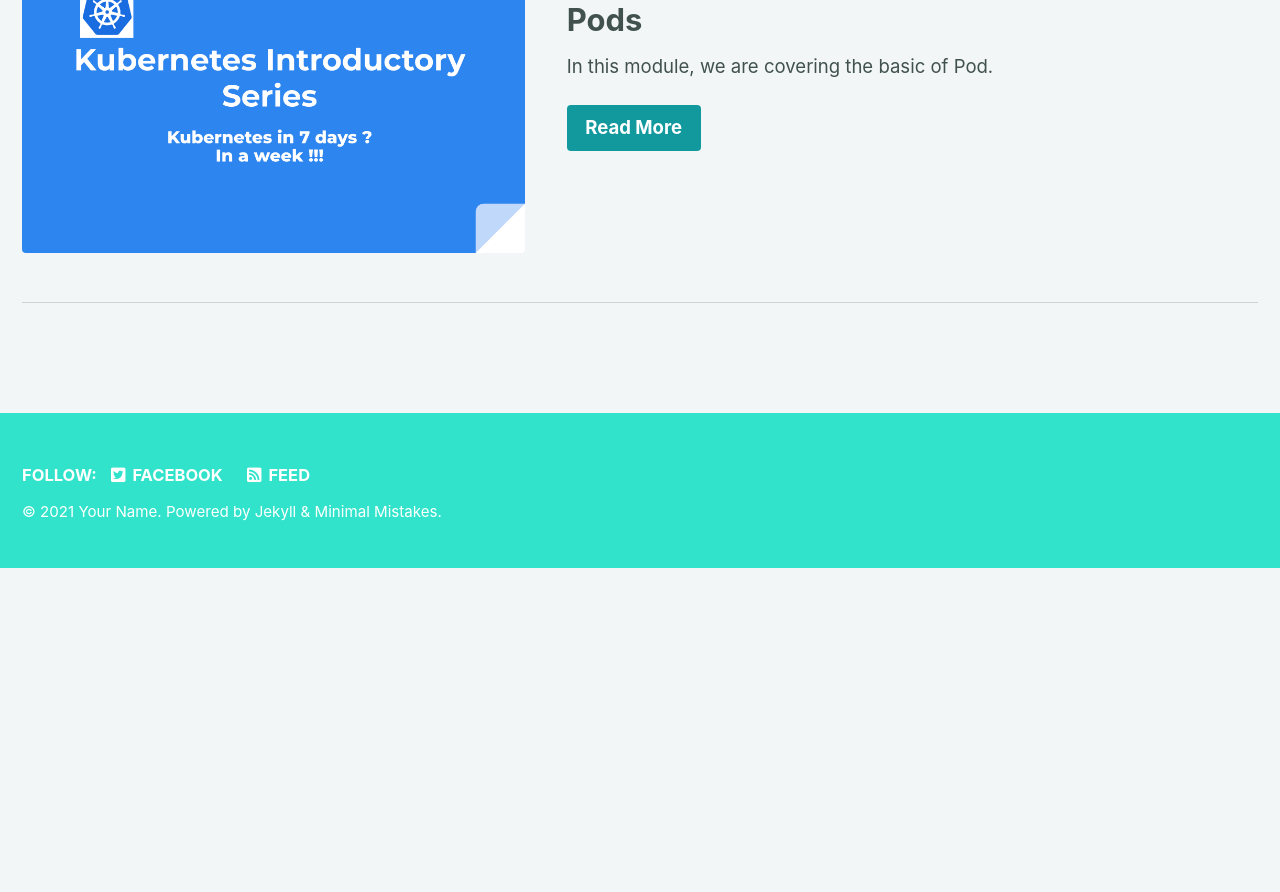
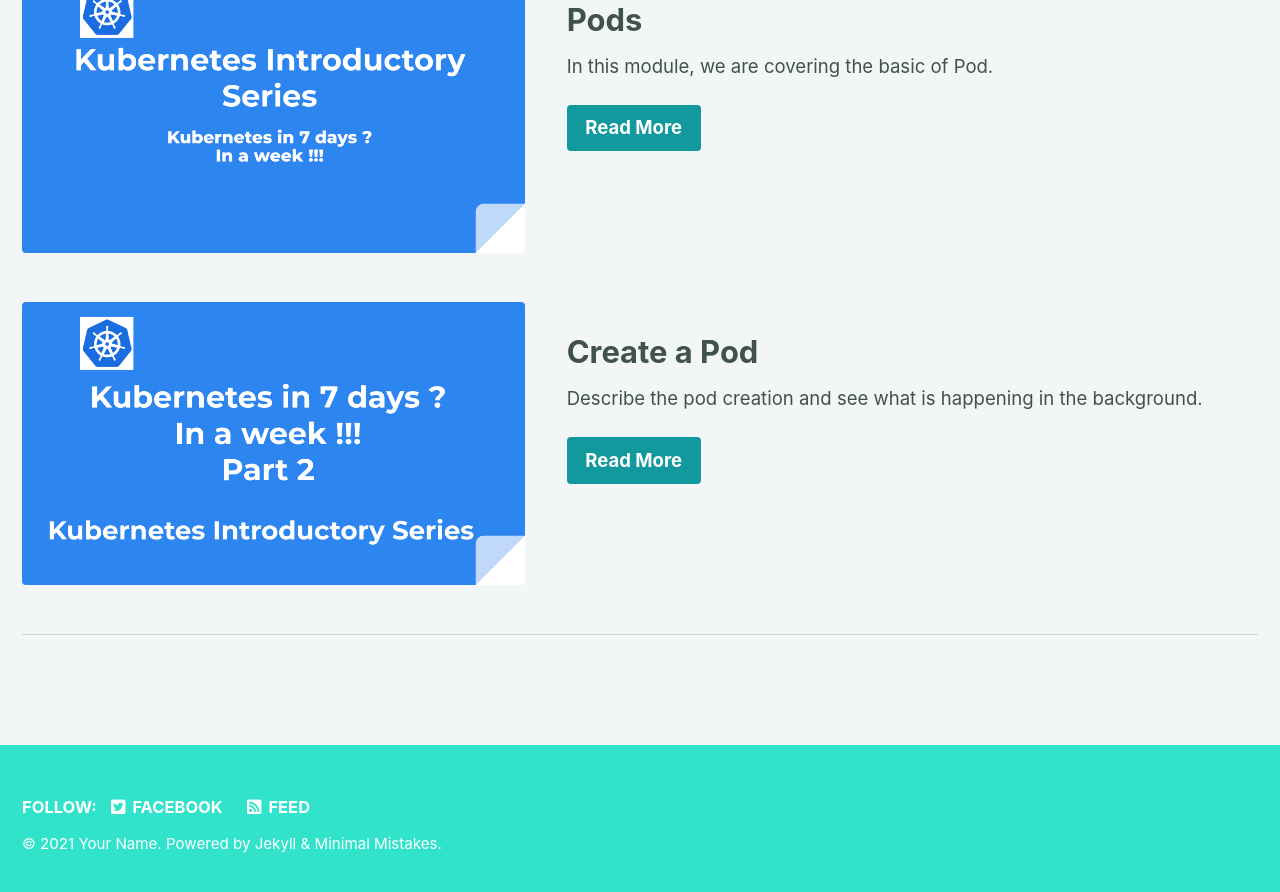
Before and after one commit to mangodairy/devsite, a Jekyll site: the page built from _pages/kubernetes-archive.md, in a window 1280 px wide and 900 px high, scrolled down 3207 px. Shown: the top 892 px of the window. Built offline with Jekyll 4.4.1, drawn with Linux system fonts in a browser that asks for light colours; cached includes are drawn as plain includes; before the commit the page ends 3775 px from its top, so only the background shows below that.

Commit message:
Added 2nd module under pod

```diff
--- a/_pages/kubernetes-archive.md
+++ b/_pages/kubernetes-archive.md
@@ -84,13 +84,20 @@
     url: "https://mangodairy.github.io/devsite/Kubernetes/WalkingThroughThePodsPart1/"
     btn_label: "Read More"
     btn_class: "btn--primary"
+  - image_path: /assets/images/kuberneties/Day2.png
+    alt: "placeholder image 2"
+    title:  "Create a Pod"
+    excerpt: "Describe the pod creation and see what is happening in the background. "
+    url: "https://mangodairy.github.io/devsite/Kubernetes/WalkingThroughThePodsPart2/"
+    btn_label: "Read More"
+    btn_class: "btn--primary"
 
 ---
 
 # Kubernetes learning series.
 
 1. [ Kubernetes in 7 days? In a week !!](https://mangodairy.github.io/devsite/Kubernetes/#kubernetes-in-7-days-in-a-week-) This is the introductory series of Kubernetes. Here we have 7 modules along with the demo. In this, we are going through the Kubernetes architecture, pods, deployment, service, volumes, along with the details of corresponding definition files.
-2. [Walking through the pods. ](https://mangodairy.github.io/devsite/Kubernetes/#walking-through-the-pods--%EF%B8%8F) Here we are going through the details of pods. Verifying details of the pod, analyzing the pod, connecting to the running containers and many more.
+2. [Walking through the pods. ](https://www.rajith.in/Kubernetes/#walking-through-the-pods--) Here we are going through the details of pods. Verifying details of the pod, analyzing the pod, connecting to the running containers and many more.
 3. [Play with Deployments](Coming soon!) Coming soon!
 4. [ Journey towards CKAD.](Coming soon!) Coming soon!
 ## Kubernetes in 7 days? In a week !!!
```
